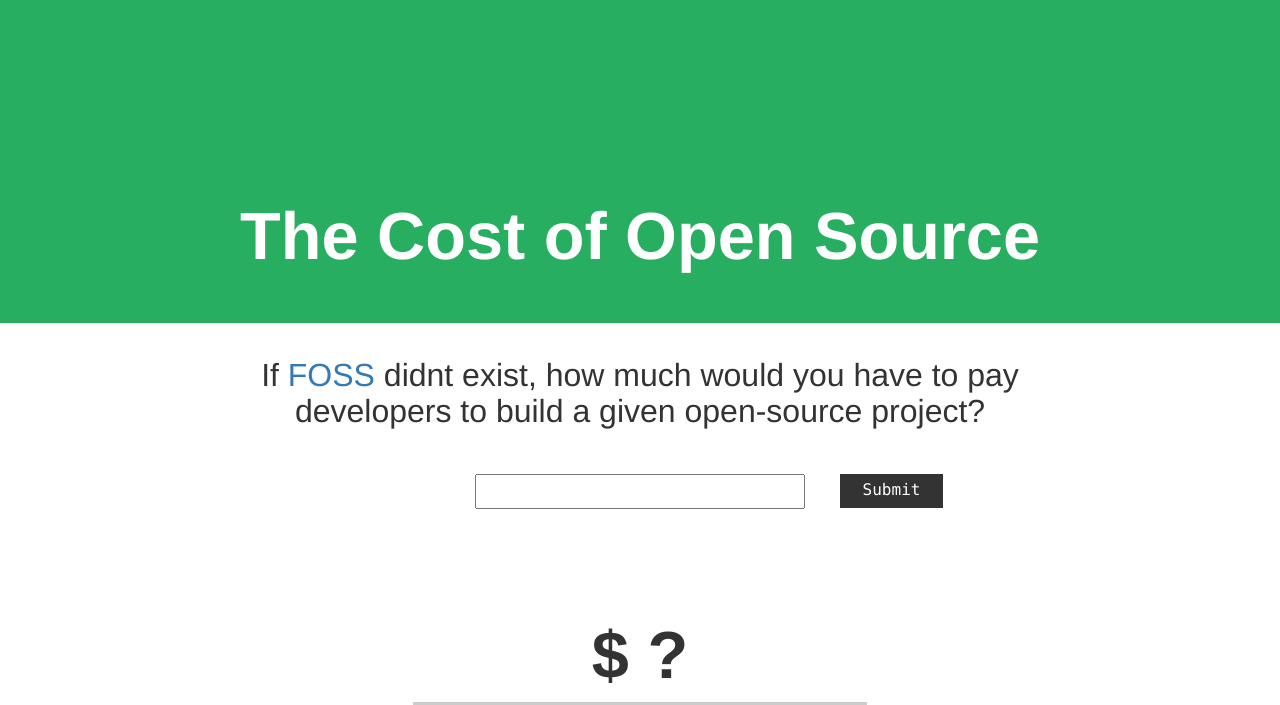
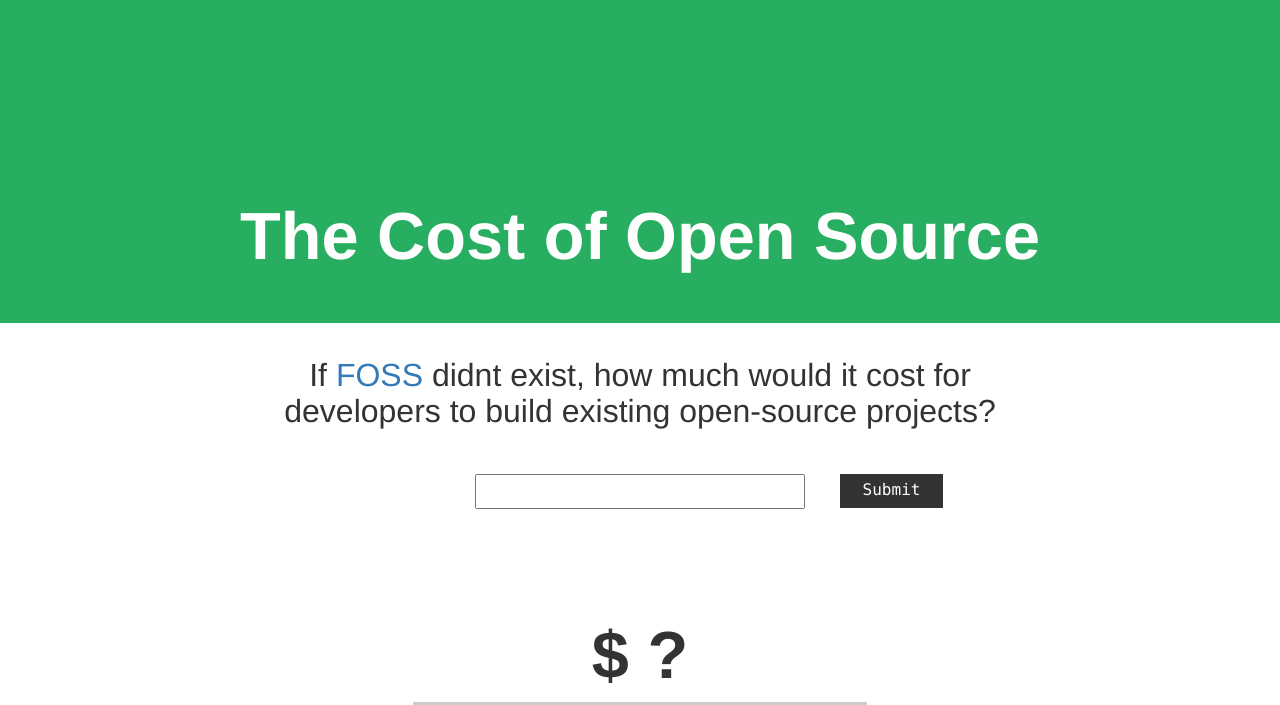
Before and after one commit to vivekseth/foss-price, a Flask app: template templates/form.html in a window 1280 px wide. Shown: the top 705 px of the page. Run offline with Flask 2, Linux system fonts and the light colour scheme; the template is opened without the code that fills it, so the values that code supplies are empty; some libraries are stand-ins or nearby versions.

Commit message:
Updated description

```diff
--- a/templates/base.html
+++ b/templates/base.html
@@ -143,7 +143,7 @@
   	</div>
   	<div class='middle'>
       <h2 class='subtitle'>
-        If <a href='https://en.wikipedia.org/wiki/Free_and_open-source_software'>FOSS</a> didnt exist, how much would you have to pay developers to build a given open-source project?
+        If <a href='https://en.wikipedia.org/wiki/Free_and_open-source_software'>FOSS</a> didnt exist, how much would it cost for developers to build existing open-source projects?
       </h2>
 
       {% block content %}
```
